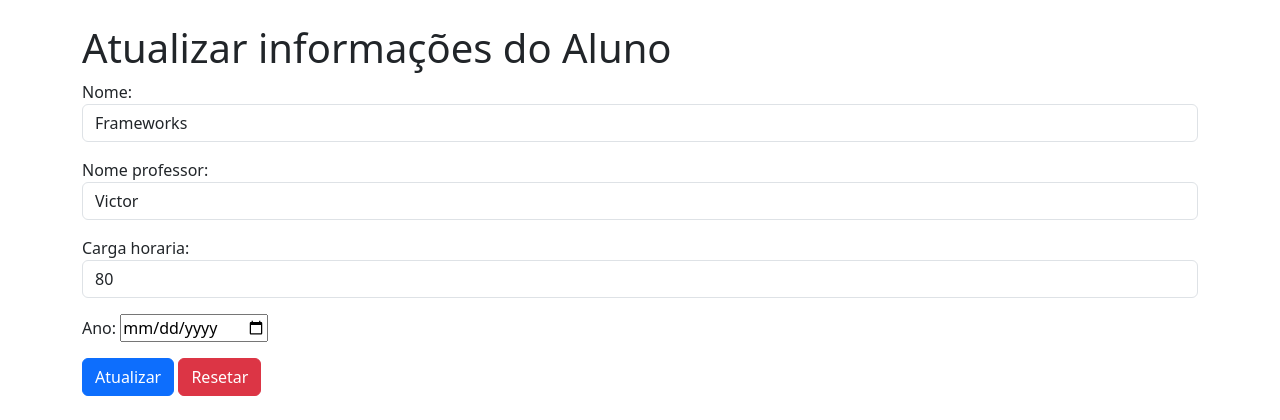
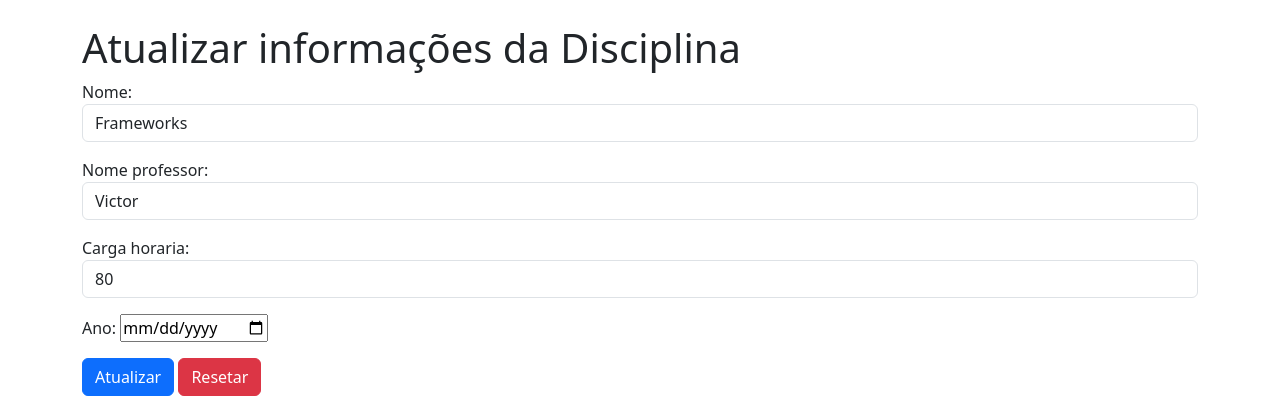
Before and after one commit to ofrancys/sigaa, a Django app: page /edit_disciplinas/1 in a window 1280 px wide. Shown: the part 56-476 px from the top of the page. Run offline with Django 5.2, Linux system fonts and the light colour scheme; data comes from the database, SQL or seed files in the repository.

Commit message:
editdisciplinahtmlupdate

```diff
--- a/sigaaa/templates/disciplina/edit.html
+++ b/sigaaa/templates/disciplina/edit.html
@@ -1,7 +1,7 @@
 {% extends "base.html" %}
 {% block content %}
 
-<h1>Atualizar informações do Aluno</h1>
+<h1>Atualizar informações da Disciplina</h1>
     <div class="col-12">
         <form action="{% url 'sigaaa:edit_disciplinas' disciplina_id %}" method="post">
             {% csrf_token %}
```
